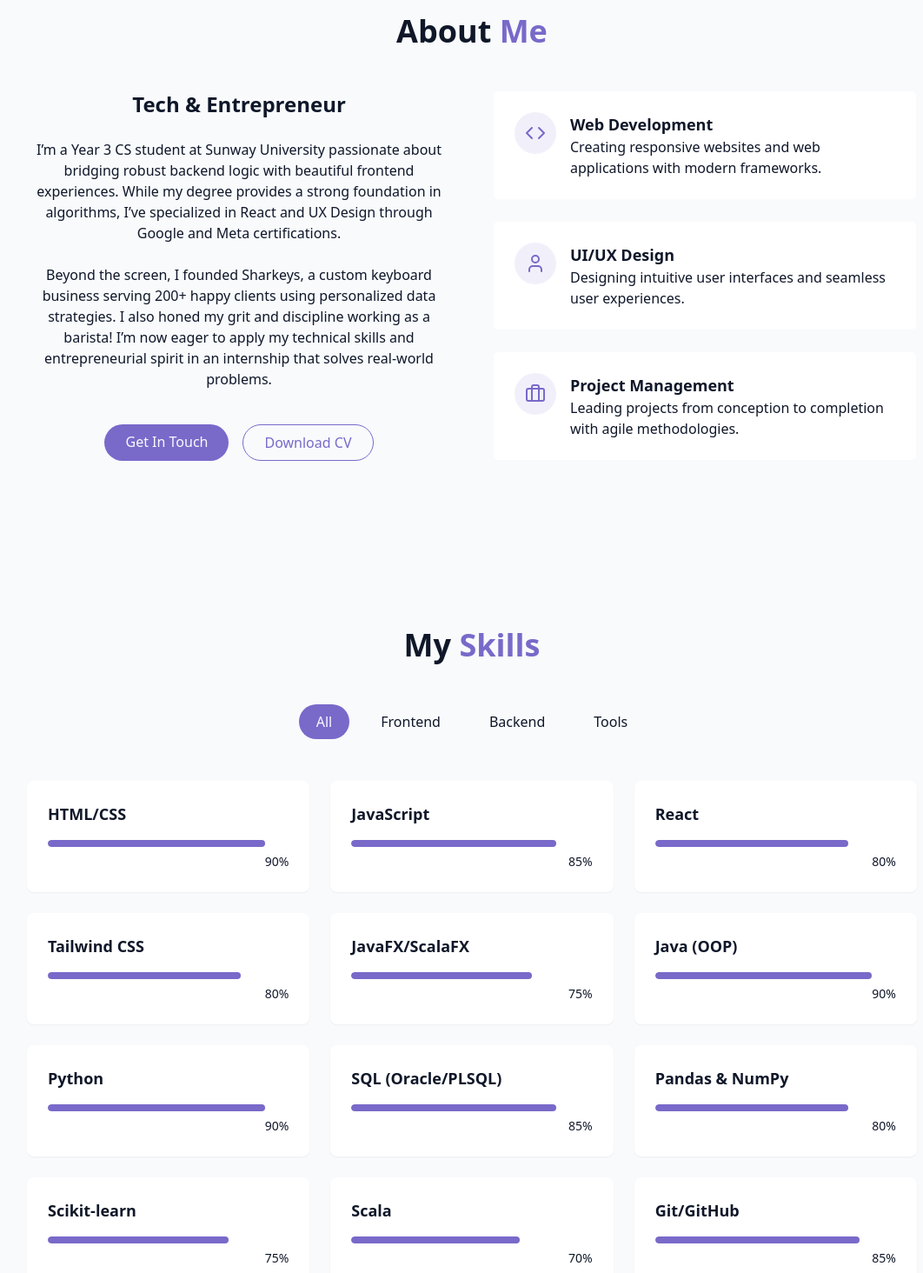
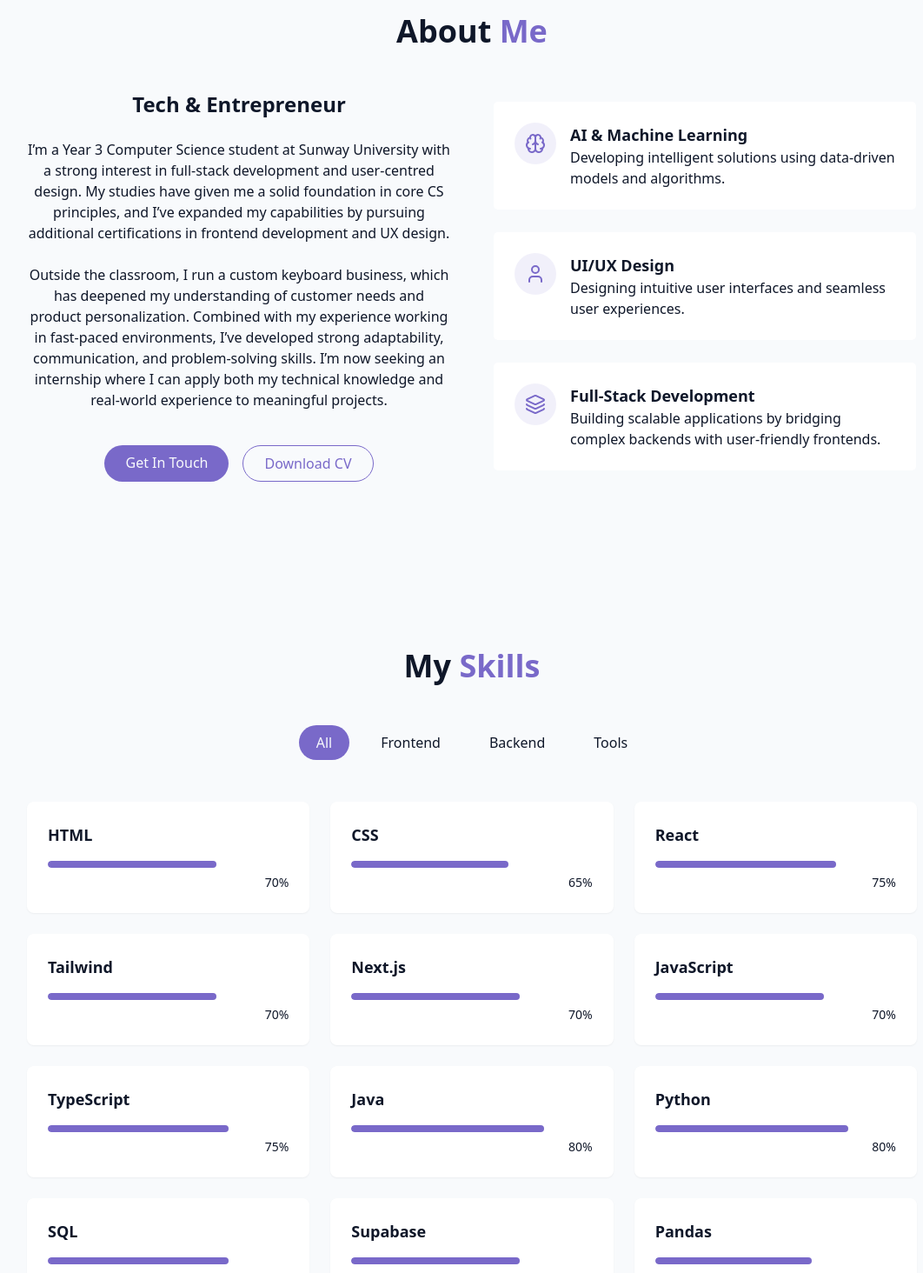
Before and after one commit to kxianggen/online-portfolio, a React (Vite) app: page / in a window 1280 px wide. Shown: the part 880-2344 px from the top of the page at 87% size, without its empty margins (97-1159 px from the left). Built offline with nearby package versions, Linux system fonts and the light colour scheme; the HTML template or start-up script is replaced by a standard one.

Commit message:
about section updated

```diff
--- a/src/components/AboutSection.jsx
+++ b/src/components/AboutSection.jsx
@@ -1,4 +1,4 @@
-import { Briefcase, Code, User } from "lucide-react";
+import { Layers, Brain, User } from "lucide-react";
 
 export const AboutSection = () => {
   return (
@@ -16,15 +16,15 @@ export const AboutSection = () => {
             </h3>
 
             <p className="text-muted-foreground">
-            I’m a Year 3 CS student at Sunway University passionate about bridging robust backend logic with beautiful frontend experiences.
-            While my degree provides a strong foundation in algorithms, I’ve specialized in React and UX Design through Google and Meta
-            certifications.
+            I’m a Year 3 Computer Science student at Sunway University with a strong interest in full-stack development and user-centred design.
+            My studies have given me a solid foundation in core CS principles, and I’ve expanded my capabilities by
+            pursuing additional certifications in frontend development and UX design.
             </p>
 
             <p className="text-muted-foreground">
-            Beyond the screen, I founded Sharkeys, a custom keyboard business serving 200+ happy clients using personalized data strategies.
-            I also honed my grit and discipline working as a barista! I’m now eager to apply my technical skills and entrepreneurial spirit
-            in an internship that solves real-world problems.
+            Outside the classroom, I run a custom keyboard business, which has deepened my understanding of customer needs and product personalization.
+            Combined with my experience working in fast-paced environments, I’ve developed strong adaptability, communication, and problem-solving skills.
+            I’m now seeking an internship where I can apply both my technical knowledge and real-world experience to meaningful projects.
             </p>
 
             <div className="flex flex-col sm:flex-row gap-4 pt-4 justify-center">
@@ -46,13 +46,12 @@ export const AboutSection = () => {
             <div className="gradient-border p-6 card-hover">
               <div className="flex items-start gap-4">
                 <div className="p-3 rounded-full bg-primary/10">
-                  <Code className="h-6 w-6 text-primary" />
+                  <Brain className="h-6 w-6 text-primary" />
                 </div>
                 <div className="text-left">
-                  <h4 className="font-semibold text-lg"> Web Development</h4>
+                  <h4 className="font-semibold text-lg"> AI & Machine Learning</h4>
                   <p className="text-muted-foreground">
-                    Creating responsive websites and web applications with
-                    modern frameworks.
+                  Developing intelligent solutions using data-driven models and algorithms.
                   </p>
                 </div>
               </div>
@@ -74,14 +73,13 @@ export const AboutSection = () => {
             <div className="gradient-border p-6 card-hover">
               <div className="flex items-start gap-4">
                 <div className="p-3 rounded-full bg-primary/10">
-                  <Briefcase className="h-6 w-6 text-primary" />
+                  <Layers className="h-6 w-6 text-primary" />
                 </div>
 
                 <div className="text-left">
-                  <h4 className="font-semibold text-lg">Project Management</h4>
+                  <h4 className="font-semibold text-lg">Full-Stack Development</h4>
                   <p className="text-muted-foreground">
-                    Leading projects from conception to completion with agile
-                    methodologies.
+                    Building scalable applications by bridging complex backends with user-friendly frontends.
                   </p>
                 </div>
               </div>
--- a/src/components/ProjectsSection.jsx
+++ b/src/components/ProjectsSection.jsx
@@ -23,13 +23,13 @@ const projects = [
   },
   {
     id: 3,
-    title: "Personal Portfolio",
+    title: "Personalized AI Newsletter SaaS",
     description:
-      "A responsive personal portfolio website designed to showcase my technical skills and projects. Built with a focus on clean UI/UX principles and component reusability.",
-    image: "/projects/portfolio.PNG", // Update with your actual image path
-    tags: ["React", "Tailwind CSS", "Responsive Design"],
-    demoUrl: "#",
-    githubUrl: "#",
+      "A production-ready SaaS platform that delivers personalized, AI-curated newsletters based on user-selected interests and schedules. Built with an event-driven architecture, it automates content gathering using GPT-4 and ensures reliable, scheduled delivery through durable background workflows.",
+    image: "/projects/ai_newsletter.PNG",
+    tags: ["Next.js 15+", "Supabase", "OpenAI GPT-4", "Inngest", "TailwindCSS", "TypeScript"],
+    demoUrl: "https://jaysonnewsletter.vercel.app/signin",
+    githubUrl: "https://github.com/kxianggen/ai-saas-course",
   },
 ];
 
--- a/src/components/SkillsSection.jsx
+++ b/src/components/SkillsSection.jsx
@@ -2,26 +2,30 @@ import { useState } from "react";
 import { cn } from "@/lib/utils";
 
 const skills = [
-  // Frontend (Web & GUI)
-  { name: "HTML/CSS", level: 90, category: "frontend" },
-  { name: "JavaScript", level: 85, category: "frontend" },
-  { name: "React", level: 80, category: "frontend" },
-  { name: "Tailwind CSS", level: 80, category: "frontend" },
-  { name: "JavaFX/ScalaFX", level: 75, category: "frontend" },
+  { name: "HTML", level: 70, category: "frontend" },
+  { name: "CSS", level: 65, category: "frontend" },
+  { name: "React", level: 75, category: "frontend" },
+  { name: "Tailwind", level: 70, category: "frontend" },
+  { name: "Next.js", level: 70, category: "frontend" },
+  { name: "JavaScript", level: 70, category: "frontend" },
+  { name: "TypeScript", level: 75, category: "frontend" },
 
-  // Backend (Logic, Data & AI)
-  { name: "Java (OOP)", level: 90, category: "backend" },
-  { name: "Python", level: 90, category: "backend" },
-  { name: "SQL (Oracle/PLSQL)", level: 85, category: "backend" },
-  { name: "Pandas & NumPy", level: 80, category: "backend" },
-  { name: "Scikit-learn", level: 75, category: "backend" },
+  { name: "Java", level: 80, category: "backend" },
+  { name: "Python", level: 80, category: "backend" },
+  { name: "SQL", level: 75, category: "backend" },
+  { name: "Supabase", level: 70, category: "backend" },
+  { name: "Pandas", level: 65, category: "backend" },
+  { name: "NumPy", level: 65, category: "backend" },
+  { name: "Scikit-learn", level: 70, category: "backend" },
+  { name: "OpenAI API / LLM Integration", level: 65, category: "backend" },
+  { name: "Inngest", level: 75, category: "backend" },
   { name: "Scala", level: 70, category: "backend" },
 
-  // Tools (DevOps & Management)
-  { name: "Git/GitHub", level: 85, category: "tools" },
+  { name: "Git", level: 70, category: "tools" },
+  { name: "GitHub", level: 75, category: "tools" },
   { name: "VS Code", level: 95, category: "tools" },
-  { name: "Figma", level: 80, category: "tools" },
-  { name: "Oracle APEX", level: 75, category: "tools" },
+  { name: "Vercel", level: 70, category: "tools" },
+  { name: "Figma", level: 75, category: "tools" },
   { name: "Linux/Unix CLI", level: 70, category: "tools" },
 ];
 
```
Also changed, not shown: public/projects/ai_newsletter.PNG (added).
